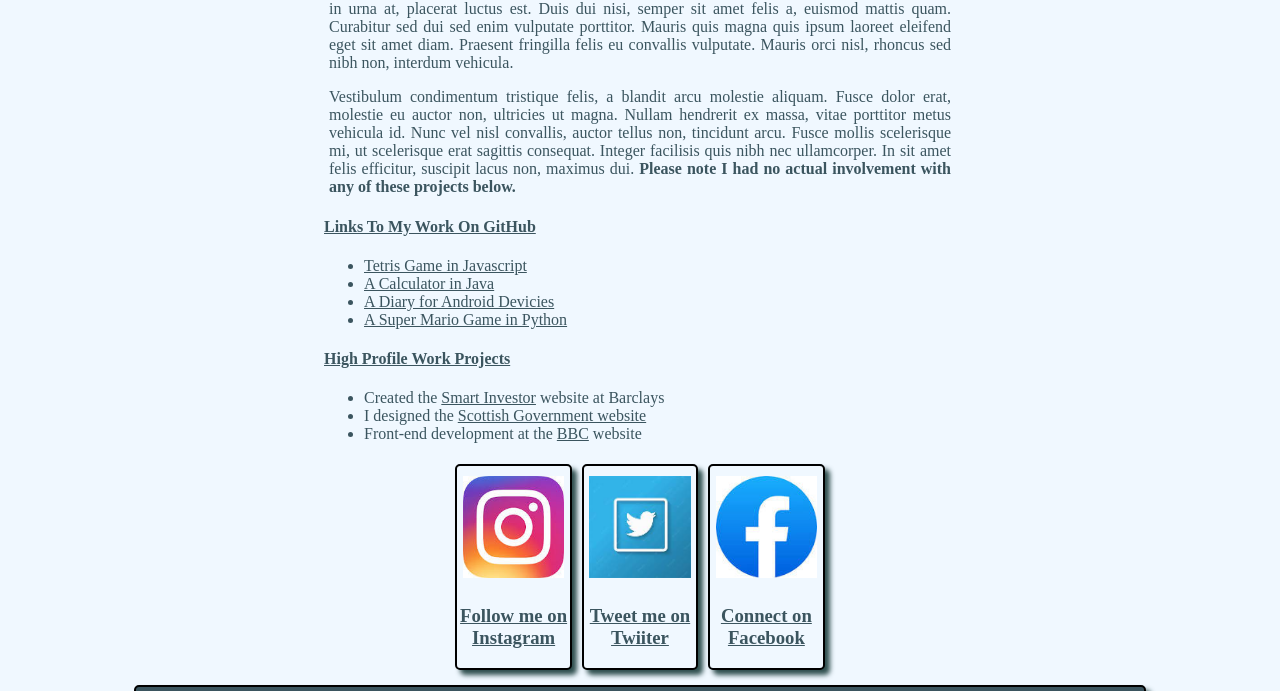
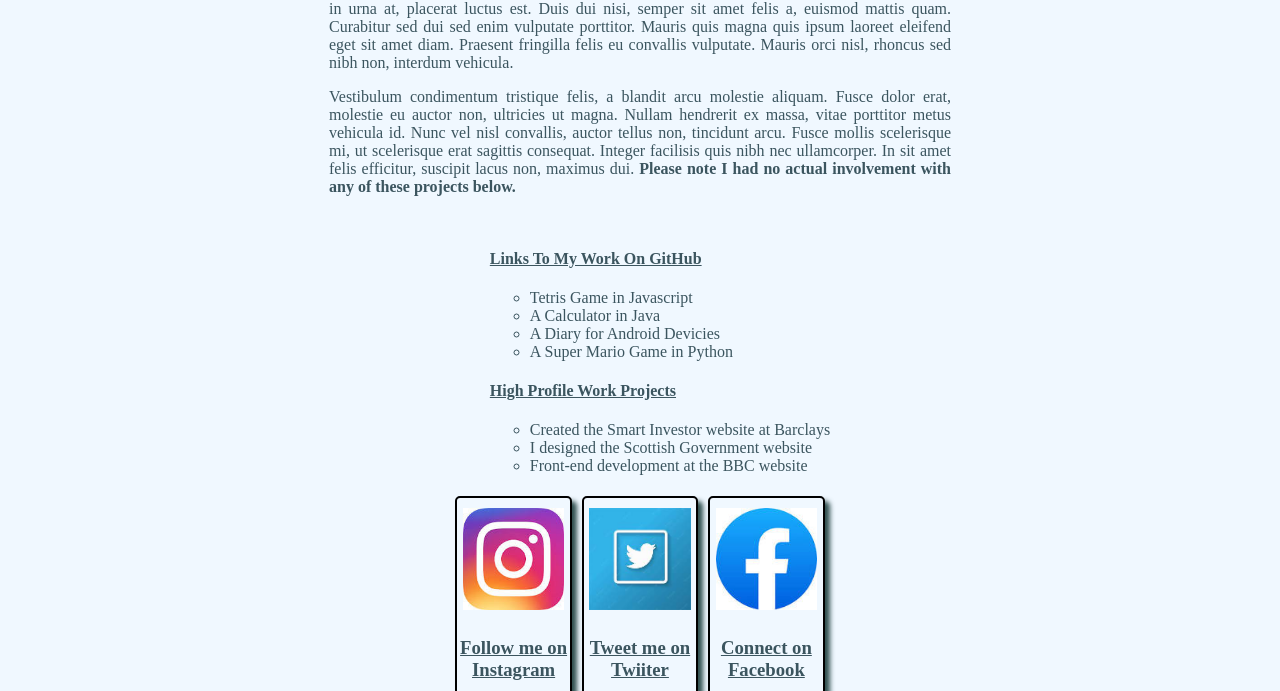
Before and after one commit to KevBrown1980/soloProjectWeek4, a plain HTML site: page portfolio.html in a window 1280 px wide. Shown: the part 443-1134 px from the top of the page. Drawn offline with Linux system fonts and the light colour scheme.

Commit message:
updated list to centre

```diff
--- a/portfolio.html
+++ b/portfolio.html
@@ -39,22 +39,27 @@
                 lacus non, maximus dui. <strong>Please note I had no actual involvement with any of
                     these projects below.</strong> </p>
 
-
+            <div class="listContainer">
+                <ul class="myUL">
                     <h4>Links To My Work On GitHub</h4>
-            <ul>
-                <li><a href="https://github.com/jakesgordon/javascript-tetris">Tetris Game in Javascript</a></li>
+                    <ul class="myUL">
+                        <li><a href="https://github.com/jakesgordon/javascript-tetris">Tetris Game in Javascript</a>
+                        </li>
                         <li><a href="https://github.com/HouariZegai/Calculator">A Calculator in Java</a></li>
                         <li> <a href="https://github.com/billthefarmer/diary">A Diary for Android Devicies</a> </li>
-                <li><a href="https://github.com/justinmeister/Mario-Level-1">A Super Mario Game in Python</a></li>
+                        <li><a href="https://github.com/justinmeister/Mario-Level-1">A Super Mario Game in Python</a>
+                        </li>
                     </ul>
 
                     <h4>High Profile Work Projects</h4>
                     <ul>
-                <li>Created the <a href="https://www.barclays.co.uk/smart-investor/">Smart Investor</a> website at
+                        <li>Created the <a href="https://www.barclays.co.uk/smart-investor/">Smart Investor</a> website
+                            at
                             Barclays</li>
                         <li>I designed the <a href="https://www.gov.scot/">Scottish Government website</a></li>
                         <li>Front-end development at the <a href="https://www.bbc.co.uk/">BBC</a> website</li>
                     </ul>
+            </div>
 
 
         </section>
--- a/style.css
+++ b/style.css
@@ -160,4 +160,13 @@ Below are theMedia Quiries for Desktop */
         margin-right: 35%;
     }
 
+    div.listContainer {
+        text-align: center;
+    }
+
+    ul.myUL {
+        display: inline-block;
+        text-align: left;
+    }
+
 }
```
Also changed, not shown: bio.html (+7 -3 lines), experience.html (+4 -1 lines), index.html (+2 -2 lines). Lines whose indentation alone changed are shown as unchanged.
